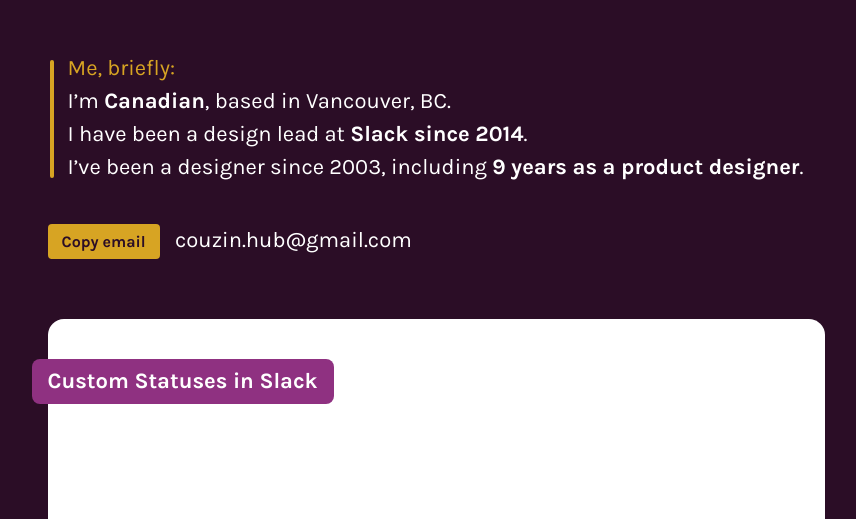
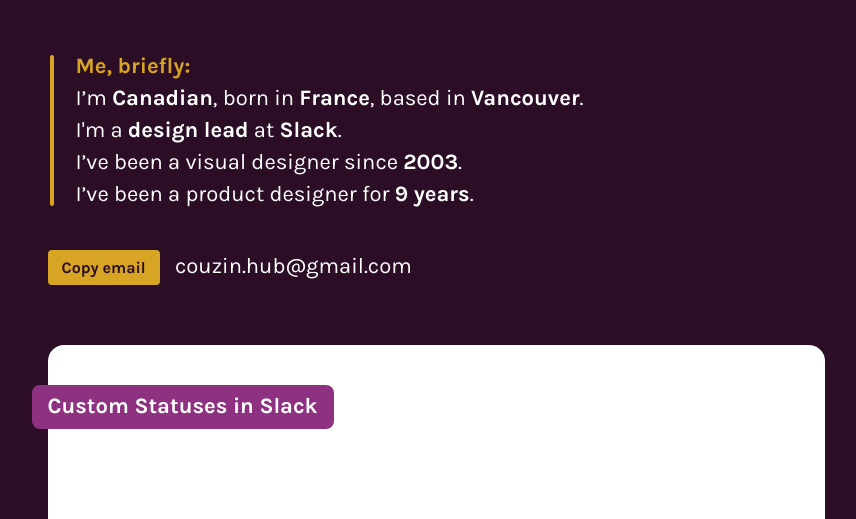
Before and after one commit to couzinhub/portfolio, a plain HTML site: page index.html in a window 1280 px wide. Shown: the part 281-800 px from the top of the page, without its empty margins (204-1060 px from the left). Drawn offline with Linux system fonts and the light colour scheme.

Commit message:
rewrite intro

```diff
--- a/index.html
+++ b/index.html
@@ -39,9 +39,10 @@
 		<blockquote>
 			<h3>Me, briefly:</h3>
 			<ul class="bullet-proof">
-				<li>I’m <strong>Canadian</strong>, based in Vancouver, BC.</li>
-				<li>I have been a design lead at <strong>Slack since 2014</strong>.</li>
-				<li>I’ve been a designer since 2003, including <strong>9 years as a product designer</strong>.</li>
+				<li>I’m <strong>Canadian</strong>, born in <strong>France</strong>, based in <strong>Vancouver</strong>.</li>
+				<li>I'm a <strong>design lead</strong> at <strong>Slack</strong>.</li>
+				<li>I’ve been a visual designer since <strong>2003</strong>.</li>
+				<li>I’ve been a product designer for <strong>9 years</strong>.</li>
 			</ul>
 		</blockquote>
 
--- a/master.css
+++ b/master.css
@@ -3,14 +3,7 @@
 	padding: 0;
 }
 body {
-	-webkit-font-smoothing: antialiased;
-	background-color: #2b0d26;
-    font-family: Karla,sans-serif;
-    font-weight: 400;
-    font-style: normal;
-    font-size: 22px;
-    line-height: 1.5em;
-    color: #fff;
+  background-color: #2b0d26;
 }
 
 /* Misc
--- a/type.css
+++ b/type.css
@@ -1,4 +1,14 @@
 /* Typographie */
+
+body {
+  -webkit-font-smoothing: antialiased;
+  font-family: Karla,sans-serif;
+  font-weight: 400;
+  font-style: normal;
+  font-size: 22px;
+  line-height: 1.45em;
+  color: #fff;
+}
 
 h1 {
     color: #d7a423;
@@ -15,7 +25,7 @@ h2 {
 h3 {
     font-size: 22px;
     color: #d7a423;
-    font-weight: 400;
+    font-weight: 700;
 }
 h4 {
     font-size: 22px;
@@ -25,17 +35,17 @@ h4 {
 blockquote {
     border-left: 3px solid #d7a423;
     border-left: 0  none;
-    padding-left: 20px;
+    padding-left: 28px;
     margin-bottom: 40px;
     position: relative;
 }
 blockquote::after{
   content: "";
   position: absolute;
-  top: 8px;
+  top: 4px;
   left: 2px;
+  bottom: 4px;
   width: 4px;
-  height: 118px;
   background-color: #d7a423;
   border-radius: 10px;
 }
```
